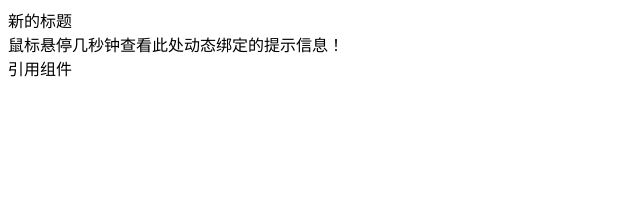
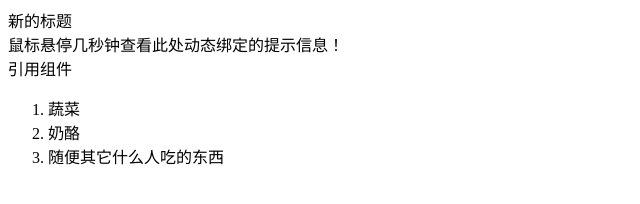
Before and after one commit to lh7zr/VUEHTML, a plain HTML site: page index.html in a window 1280 px wide. Shown: the whole page, without its empty margins (0-640 px from the left). Drawn offline with Linux system fonts and the light colour scheme.

Commit message:
创建组件

```diff
--- a/index.html
+++ b/index.html
@@ -14,6 +14,9 @@
 			<div v-bind:title="message">鼠标悬停几秒钟查看此处动态绑定的提示信息！</div>
 			<div v-if="seen">你可以看到我了</div>
 			<tools></tools>
+			<ol>
+				<tool-itmems v-for="item in groceryList" :todo="item" :key="item.id"></tool-itmems>
+			</ol>
 		</div>
 		<script>
 			var app = new Vue({
@@ -22,6 +25,11 @@
 					title: '标题',
 					message: '显示标题：' + new Date().toLocaleString(), //toLocaleString:根据本地时间把 Date 对象转换为字符串
 					seen:false,
+                    groceryList: [
+                        { id: 0, text: '蔬菜' },
+                        { id: 1, text: '奶酪' },
+                        { id: 2, text: '随便其它什么人吃的东西' }
+                    ]
 				}
 			})
 			app.title = "新的标题";//修改title的值
--- a/js/component.js
+++ b/js/component.js
@@ -2,3 +2,7 @@
 Vue.component('tools', {
 	template: '<div>引用组件</div>'
 })
+Vue.component('tool-itmems',{
+	props:['todo'],//props接收父组件传递给子组件的值
+	template: '<li>{{ todo.text }}</li>'
+})
```
